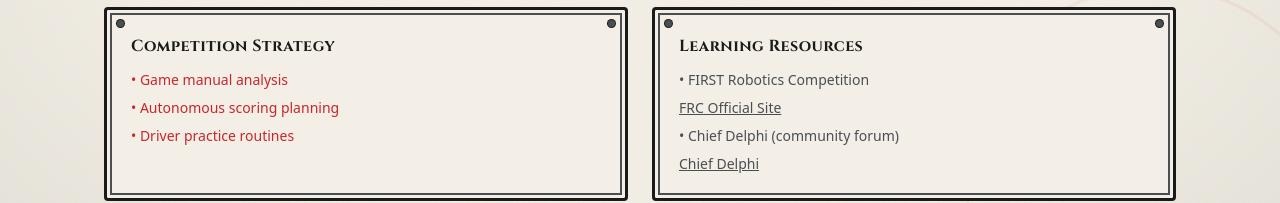
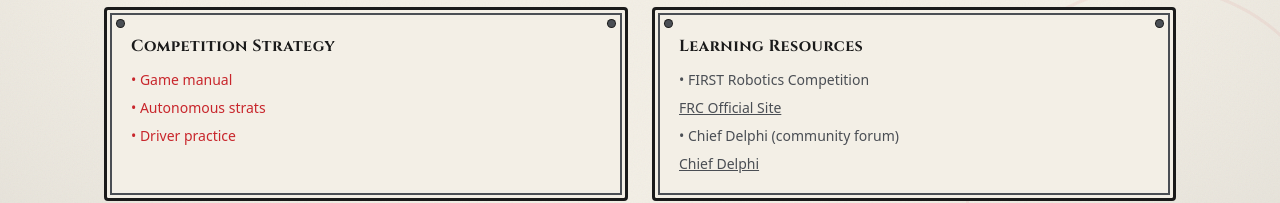
Before and after one commit to BigBird2025-4h/skol-robotics-site, a Next.js app: page /resources in a window 1280 px wide. Shown: the part 499-702 px from the top of the page. Built offline with nearby package versions, Linux system fonts and the light colour scheme.

Commit message:
Update competition strategy list items

```diff
--- a/src/app/resources/page.tsx
+++ b/src/app/resources/page.tsx
@@ -59,9 +59,9 @@ export default function ResourcesPage() {
             Competition Strategy
           </h2>
           <ul className="text-viking-red space-y-2 text-sm font-medium">
-            <li>• Game manual analysis</li>
-            <li>• Autonomous scoring planning</li>
-            <li>• Driver practice routines</li>
+            <li>• Game manual</li>
+            <li>• Autonomous strats</li>
+            <li>• Driver practice</li>
           </ul>
         </div>
 
```
